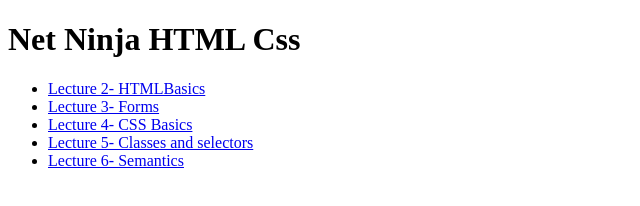
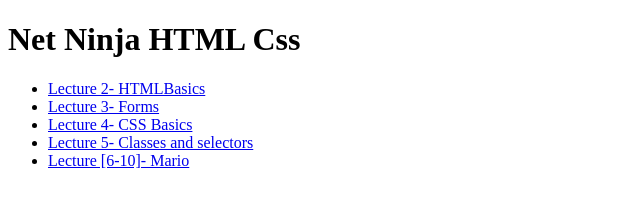
Before and after one commit to MohammedShuqair/htm_css_training, a plain HTML site: page html-css-crash-cource/index.html in a window 1280 px wide. Shown: the full height of the page, 0-640 px from the left. Drawn offline with Linux system fonts and the light colour scheme.

Commit message:
edit folder names

```diff
--- a/html-css-crash-cource/index.html
+++ b/html-css-crash-cource/index.html
@@ -12,7 +12,7 @@
         <li><a href="l3-form/index.html">Lecture 3- Forms</a></li>
         <li><a href="l4-css-basics/index.html">Lecture 4- CSS Basics</a></li>
         <li><a href="l5-classes-and-selectors/index.html">Lecture 5- Classes and selectors</a></li>
-        <li><a href="l6-semantics/index.html">Lecture 6- Semantics</a></li>
+        <li><a href="l6-10-mario/index.html">Lecture [6-10]- Mario</a></li>
     </ul>
 </body>
 </html>
```
Also changed, not shown: html-css-crash-cource/l6-10-mario/css/styles.css (renamed from html-css-crash-cource/l6-semantics/css/styles.css), html-css-crash-cource/l6-10-mario/imgs/banner.png (renamed from html-css-crash-cource/l6-semantics/imgs/banner.png), html-css-crash-cource/l6-10-mario/imgs/thumb-1.png (renamed from html-css-crash-cource/l6-semantics/imgs/thumb-1.png), html-css-crash-cource/l6-10-mario/imgs/thumb-2.png (renamed from html-css-crash-cource/l6-semantics/imgs/thumb-2.png), html-css-crash-cource/l6-10-mario/index.html (renamed from html-css-crash-cource/l6-semantics/index.html).
